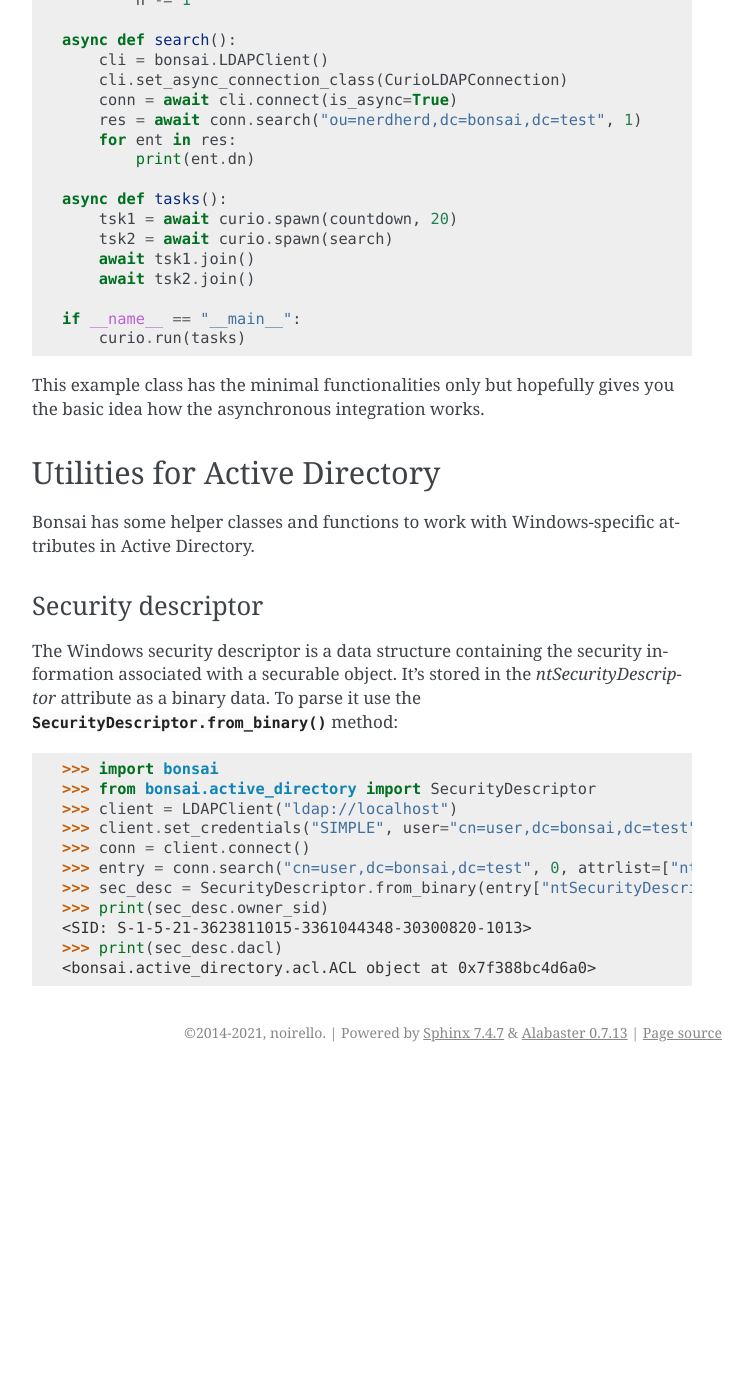
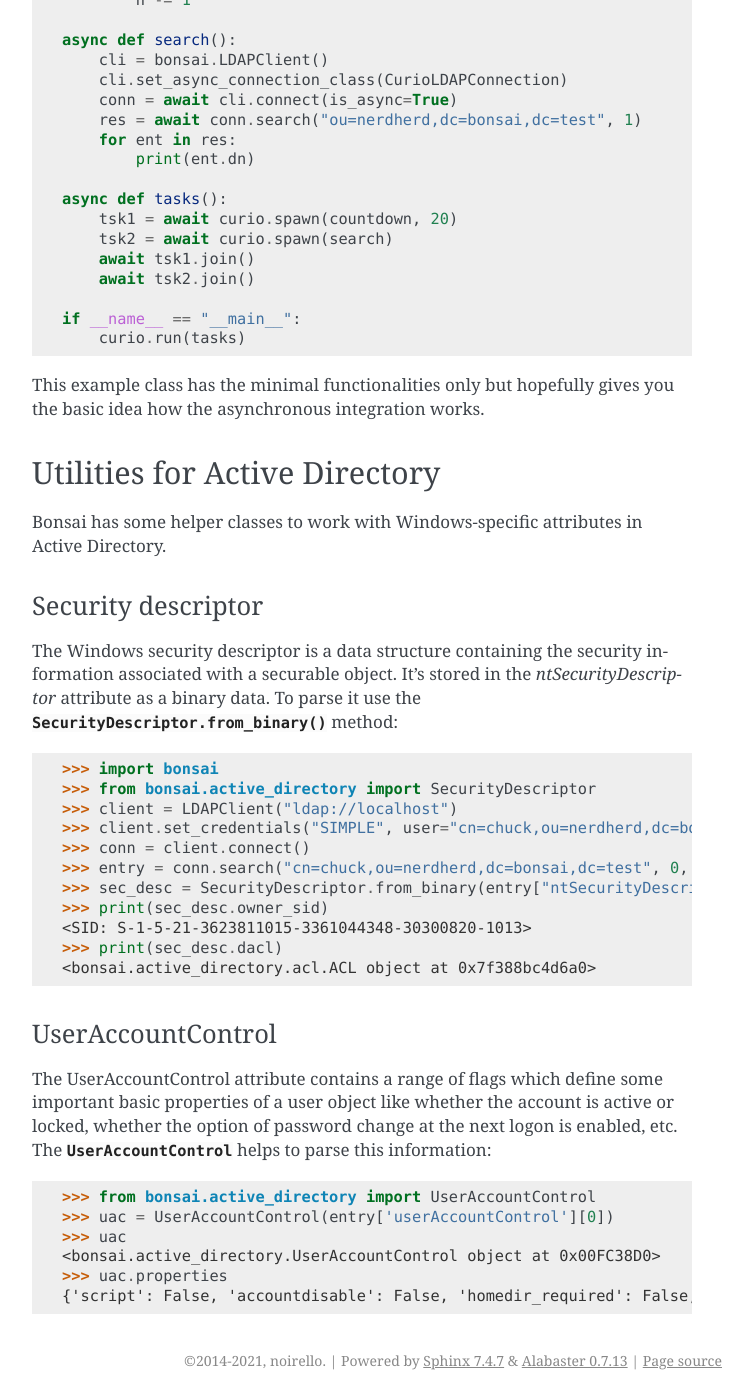
Before and after one commit to noirello/bonsai, a Sphinx documentation site: the page built from docs/advanced.rst, in a window 1280 px wide and 1400 px high, scrolled down 14150 px. Shown: the whole window, without its empty margins (388-1141 px from the left). Built offline with Sphinx 7.4.7, drawn with Linux system fonts in a browser that asks for light colours; before the commit the page ends 15222 px from its top, so only the background shows below that.

Commit message:
Add UserAccountControl to advanced.rst

```diff
--- a/docs/advanced.rst
+++ b/docs/advanced.rst
@@ -645,8 +645,7 @@
 .. module:: bonsai.active_directory
     :noindex:
 
-Bonsai has some helper classes and functions to work with Windows-specific attributes in Active
-Directory.
+Bonsai has some helper classes to work with Windows-specific attributes in Active Directory.
 
 Security descriptor
 -------------------
@@ -658,11 +657,26 @@
     >>> import bonsai
     >>> from bonsai.active_directory import SecurityDescriptor
     >>> client = LDAPClient("ldap://localhost")
-    >>> client.set_credentials("SIMPLE", user="cn=user,dc=bonsai,dc=test", password="secret")
+    >>> client.set_credentials("SIMPLE", user="cn=chuck,ou=nerdherd,dc=bonsai,dc=test", password="secret")
     >>> conn = client.connect()
-    >>> entry = conn.search("cn=user,dc=bonsai,dc=test", 0, attrlist=["ntSecurityDescriptor"])[0]
+    >>> entry = conn.search("cn=chuck,ou=nerdherd,dc=bonsai,dc=test", 0, attrlist=["ntSecurityDescriptor"])[0]
     >>> sec_desc = SecurityDescriptor.from_binary(entry["ntSecurityDescriptor"][0])
     >>> print(sec_desc.owner_sid)
     <SID: S-1-5-21-3623811015-3361044348-30300820-1013>
     >>> print(sec_desc.dacl)
     <bonsai.active_directory.acl.ACL object at 0x7f388bc4d6a0>
+
+UserAccountControl
+------------------
+
+The UserAccountControl attribute contains a range of flags which define some important basic
+properties of a user object like whether the account is active or locked, whether the option
+of password change at the next logon is enabled, etc. The :class:`UserAccountControl` helps
+to parse this information::
+
+    >>> from bonsai.active_directory import UserAccountControl
+    >>> uac = UserAccountControl(entry['userAccountControl'][0])
+    >>> uac
+    <bonsai.active_directory.UserAccountControl object at 0x00FC38D0>
+    >>> uac.properties
+    {'script': False, 'accountdisable': False, 'homedir_required': False, 'lockout': False, 'passwd_notreqd': False, 'passwd_cant_change': False, 'encrypted_text_pwd_allowed': False, 'temp_duplicate_account': False, 'normal_account': True, 'interdomain_trust_account': False, 'workstation_trust_account': False, 'server_trust_account': False, 'dont_expire_password': True, 'mns_logon_account': False, 'smartcard_required': False, 'trusted_for_delegation': False, 'not_delegated': False, 'use_des_key_only': False, 'dont_req_preauth': False, 'password_expired': False, 'trusted_to_auth_for_delegation': False, 'partial_secrets_account': False}
--- a/docs/api.rst
+++ b/docs/api.rst
@@ -578,7 +578,7 @@
 
 
 :class:`UserAccountControl`
-------------
+---------------------------
 
 .. autoclass:: UserAccountControl(flags)
 
```
